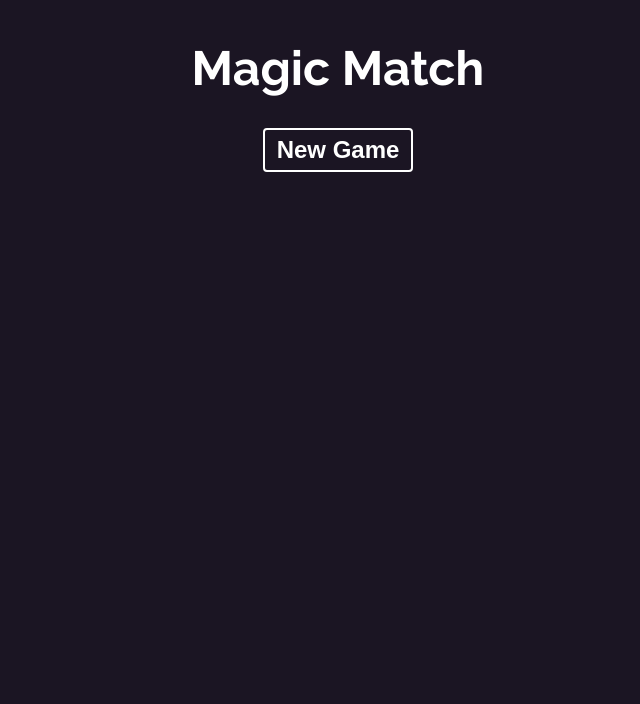
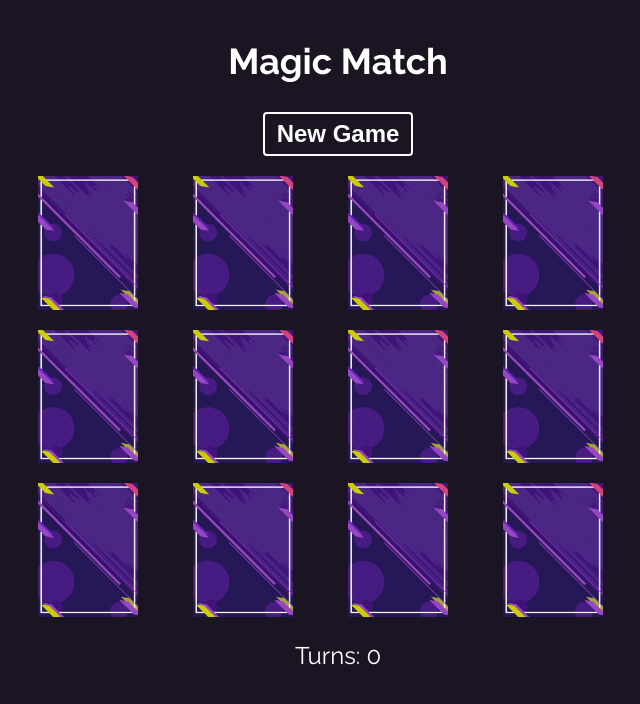
Before and after one commit to valeriamrk/memory-game, a React (Create React App) app: page / in a window 1280 px wide. Shown: the top 704 px of the page, without its empty margins (302-942 px from the left). Built offline with nearby package versions, Linux system fonts and the light colour scheme; grey boxes are pictures that could not be loaded.

Commit message:
completed game
ready to play

```diff
--- a/src/App.css
+++ b/src/App.css
@@ -1,5 +1,5 @@
 .App {
-  max-width: 860px;
+  max-width: 600px;
   margin: 40px auto;
 }
 button {
@@ -18,7 +18,7 @@
 }
 
 .card-grid {
-  margin-top: 40px;
+  margin-top: 20px;
   display: grid;
   grid-template-columns: 1fr 1fr 1fr 1fr;
   grid-gap: 20px;
--- a/src/App.js
+++ b/src/App.js
@@ -16,6 +16,7 @@
   const [turns, setTurns] = useState(0);
   const [choiceOne, setChoiceOne] = useState(null);
   const [choiceTwo, setChoiceTwo] = useState(null);
+  const [disabled, setDisabled] = useState(false);
 
   // shuffle cards
   const shuffleCards = () => {
@@ -23,6 +24,8 @@
       .sort(() => Math.random() - 0.5)
       .map((card) => ({ ...card, id: Math.random() }));
 
+    setChoiceOne(null);
+    setChoiceTwo(null);
     setCards(shuffledCards);
     setTurns(0);
   };
@@ -34,45 +37,57 @@
 
   // compare 2 selected cards
   useEffect(() => {
-    if(choiceOne && choiceTwo) {
-
-      if(choiceOne.src === choiceTwo.src) {
-        setCards(prevCards => {
-          return prevCards.map(card => {
+    if (choiceOne && choiceTwo) {
+      setDisabled(true);
+      if (choiceOne.src === choiceTwo.src) {
+        setCards((prevCards) => {
+          return prevCards.map((card) => {
             if (card.src === choiceOne.src) {
-              return {...card, matched: true}
+              return { ...card, matched: true };
             } else {
-              return card
+              return card;
             }
-          })
-        })
-        resetTurn()
+          });
+        });
+        resetTurn();
       } else {
-        console.log("no match")
-        resetTurn()
+        setTimeout(() => resetTurn(), 1000);
       }
     }
-  }, [choiceOne, choiceTwo])
+  }, [choiceOne, choiceTwo]);
 
-  console.log(cards)
+  console.log(cards);
 
   // reset choices & increase turn
   const resetTurn = () => {
-    setChoiceOne(null)
-    setChoiceTwo(null)
-    setTurns(prevTurns => prevTurns + 1)
-  }
+    setChoiceOne(null);
+    setChoiceTwo(null);
+    setTurns((prevTurns) => prevTurns + 1);
+    setDisabled(false);
+  };
+
+  // start a new game automatically
+  useEffect(() => {
+    shuffleCards();
+  }, []);
 
   return (
     <div className="App">
-      <h1>Magic Match</h1>
+      <h2>Magic Match</h2>
       <button onClick={shuffleCards}>New Game</button>
 
       <div className="card-grid">
         {cards.map((card) => (
-          <SingleCard key={card.id} card={card} handleChoice={handleChoice} />
+          <SingleCard
+            key={card.id}
+            card={card}
+            handleChoice={handleChoice}
+            flipped={card === choiceOne || card === choiceTwo || card.matched}
+            disabled={disabled}
+          />
         ))}
       </div>
+      <p>Turns: {turns}</p>
     </div>
   );
 }
--- a/src/components/SingleCard.css
+++ b/src/components/SingleCard.css
@@ -9,11 +9,27 @@
   border-radius: 6px; */
 }
 
-.front {
-  width: 150px;
+.card .front {
+  width: 90px;
+  margin-top: 20px;
+  margin-left: 5px;
+  transform: rotateY(90deg);
+  transition: all ease-in 0.2s;
+  position: absolute;
 }
 
-.back {
-  width: 170px;
+.flipped .front {
+  transform: rotateY(0deg);
+  transition-delay: 0.2s;
+}
 
+.card .back {
+  width: 100px;
+  transition: all ease-in 0.2s;
+  transition-delay: 0.2s;
 }
+
+.flipped .back {
+  transform: rotateY(90deg);
+  transition-delay: 0s;
+}
--- a/src/components/SingleCard.jsx
+++ b/src/components/SingleCard.jsx
@@ -2,18 +2,23 @@
 import "./SingleCard.css";
 
 const SingleCard = (props) => {
-  const { card, handleChoice } = props;
+  const { card, handleChoice, flipped, disabled } = props;
   const handleClick = () => {
-    handleChoice(card)
-  }
+    if (!disabled) {
+      handleChoice(card);
+    }
+  };
 
   return (
     <div className="card">
-      <div>
+      <div className={flipped ? "flipped" : ""}>
         <img className="front" src={card.src} alt="card front" />
-        <img className="back" src="/img/cover.jpg"
-        onClick={handleClick}
-        alt="card back" />
+        <img
+          className="back"
+          src="/img/cover.jpg"
+          onClick={handleClick}
+          alt="card back"
+        />
       </div>
     </div>
   );
```
